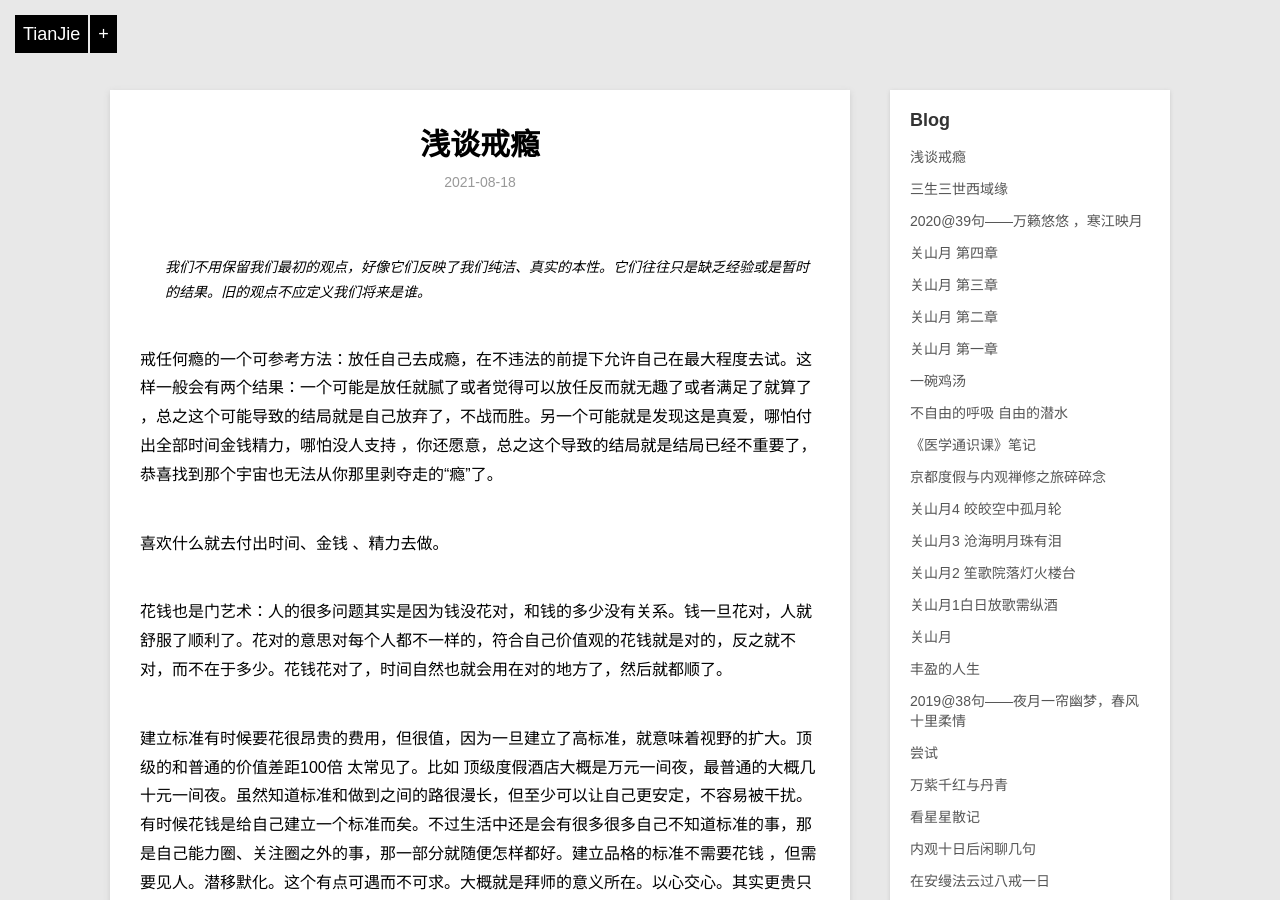
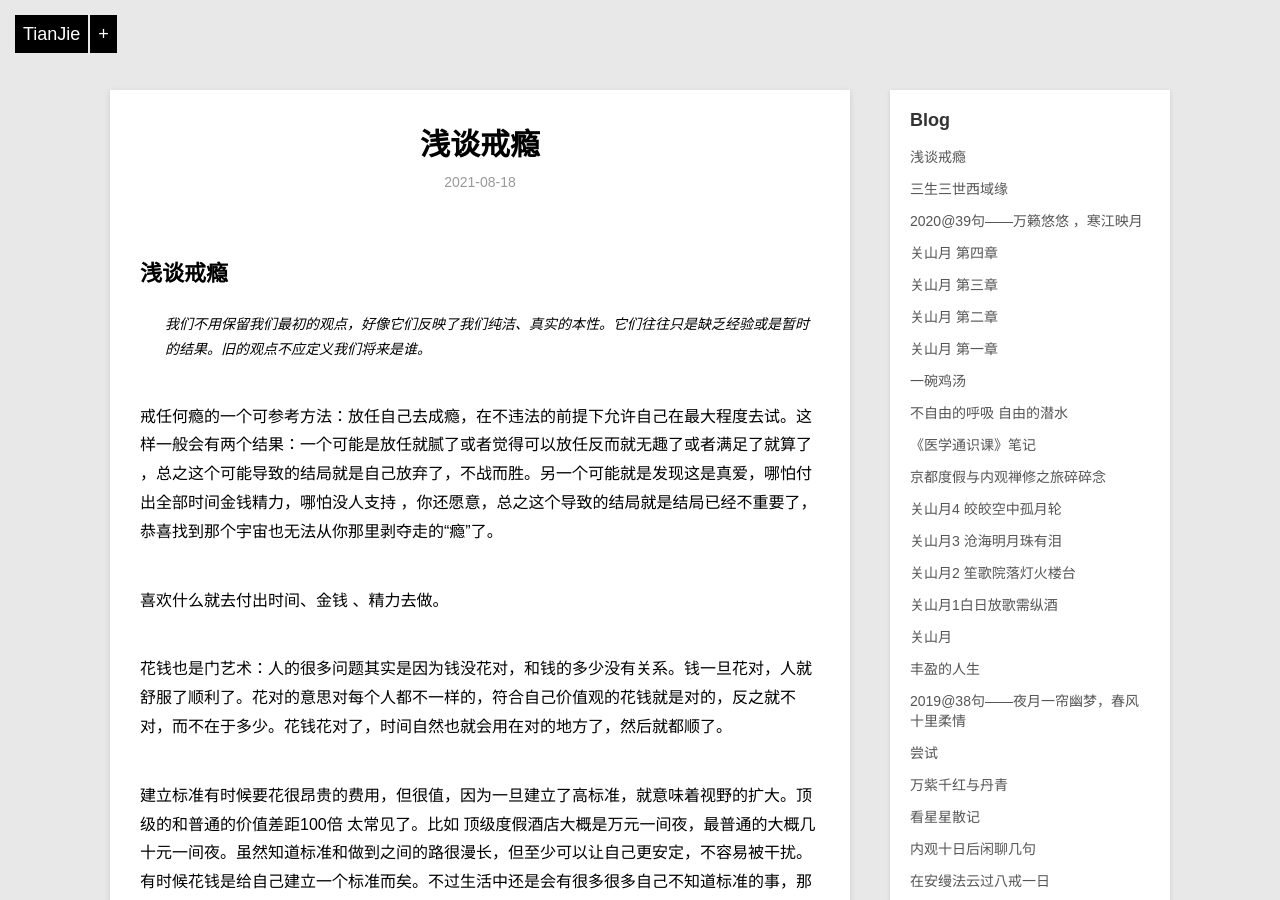
Before and after one commit to violettianjie/violettianjie.github.io, a Jekyll site: the page built from _posts/blog/2021-08-18-jieying.md, in a window 1280 px wide and 900 px high. Built offline with Jekyll 4.4.1, drawn with Linux system fonts in a browser that asks for light colours.

Commit message:
Update 2021-08-18-jieying.md

```diff
--- a/_posts/blog/2021-08-18-jieying.md
+++ b/_posts/blog/2021-08-18-jieying.md
@@ -5,6 +5,7 @@ description: "浅谈"
 category: blog
 ---
 
+## 浅谈戒瘾
 
 > 我们不用保留我们最初的观点，好像它们反映了我们纯洁、真实的本性。它们往往只是缺乏经验或是暂时的结果。旧的观点不应定义我们将来是谁。
 
```
